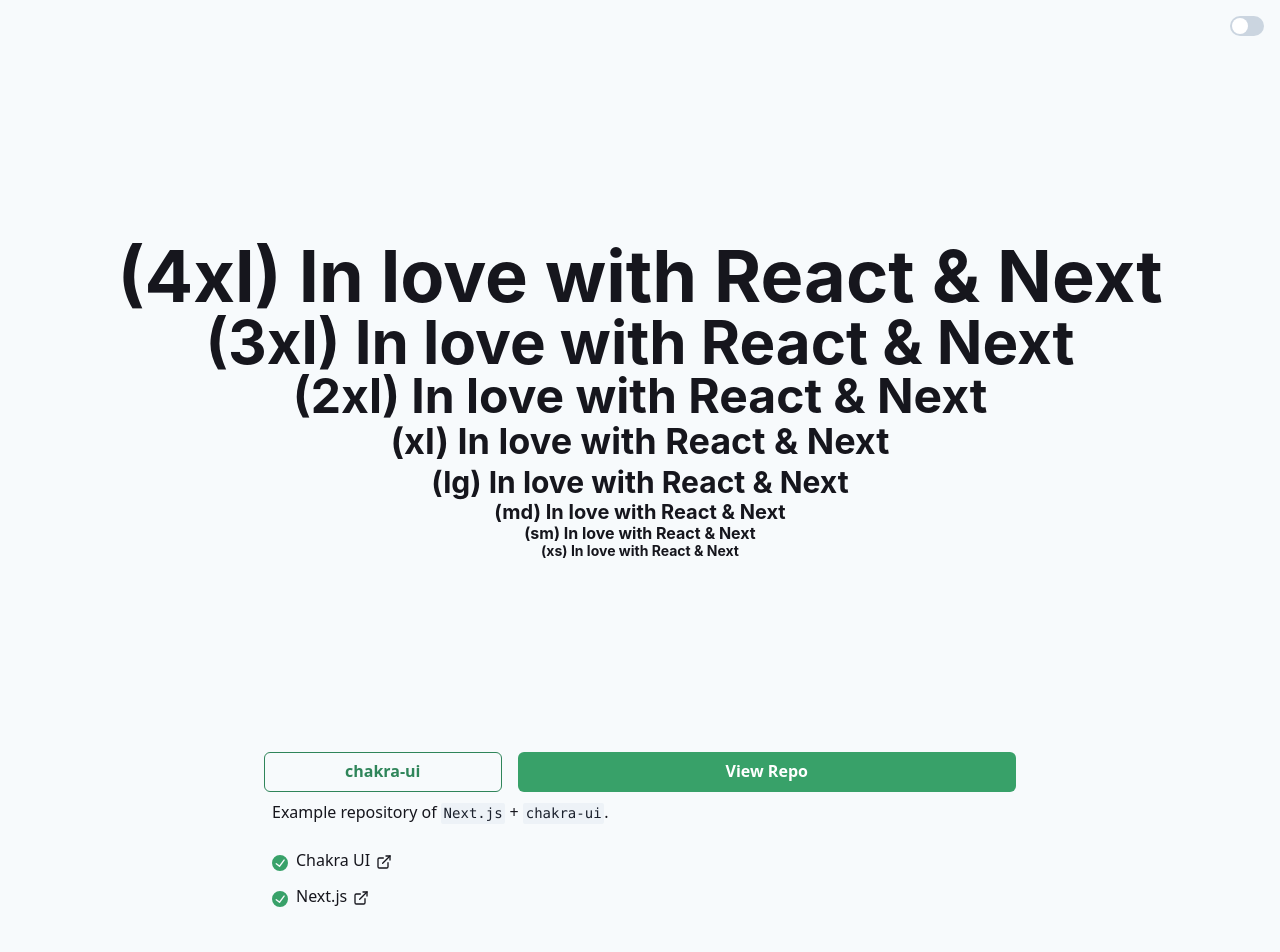
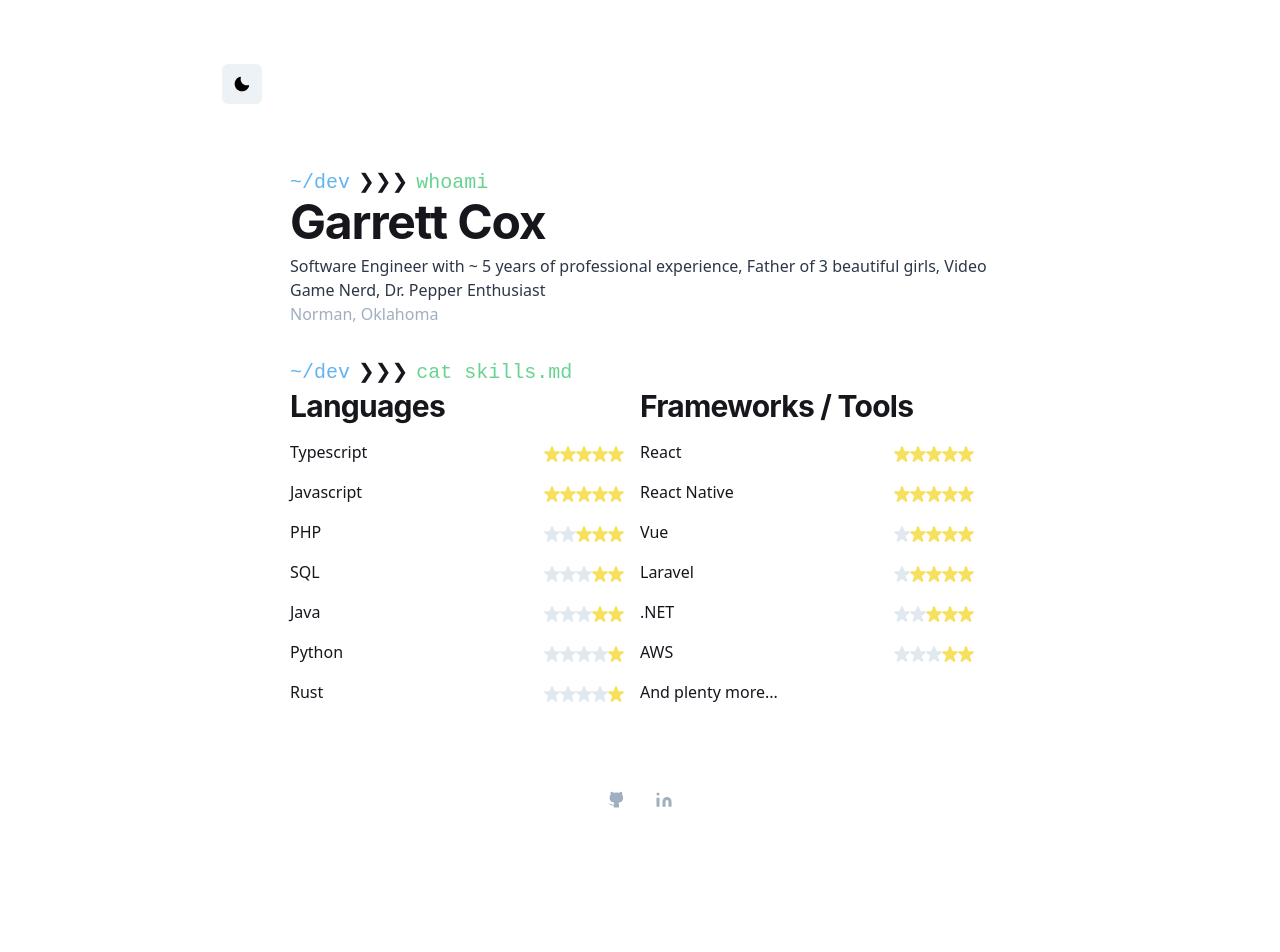
Before and after one commit to garrettjoecox/garrettcox.dev, a Next.js app: page / in a window 1280 px wide. Shown: the top 952 px of the page. After the commit the page ends 840 px from the top, so only its background shows below. Built offline with nearby package versions, Linux system fonts and the light colour scheme.

Commit message:
Implement personal page

```diff
--- /dev/null
+++ b/src/client/components/Container.tsx
@@ -0,0 +1,98 @@
+import { MoonIcon, SunIcon } from '@chakra-ui/icons';
+import { Flex, IconButton, useColorMode } from '@chakra-ui/react';
+import { css, Global } from '@emotion/react';
+import styled from '@emotion/styled';
+import React, { FC } from 'react';
+import Footer from './Footer';
+
+const StickyNav = styled(Flex)`
+  position: sticky;
+  z-index: 10;
+  top: 0;
+  backdrop-filter: saturate(180%) blur(20px);
+  transition: background-color 0.1 ease-in-out;
+`;
+
+const Container: FC<{}> = ({ children }) => {
+  const { colorMode, toggleColorMode } = useColorMode();
+
+  const bgColor = {
+    light: 'white',
+    dark: 'gray.900',
+  };
+  const primarytextColor = {
+    light: 'black',
+    dark: 'white',
+  };
+  const navBgColor = {
+    light: 'rgba(255, 255, 255, 0.8)',
+    dark: 'rgba(23, 25, 35, 0.8)',
+  };
+
+  return (
+    <>
+      <Global
+        styles={css`
+          html {
+            scroll-behavior: smooth;
+          }
+          #__next {
+            display: flex;
+            flex-direction: column;
+            min-height: 100vh;
+            background: ${colorMode === 'light' ? 'white' : '#171923'};
+          }
+        `}
+      />
+      <StickyNav
+        flexDirection="row"
+        justifyContent="space-between"
+        alignItems="center"
+        maxWidth="900px"
+        width="100%"
+        bg={navBgColor[colorMode]}
+        as="nav"
+        p={8}
+        mt={[0, 8]}
+        mb={8}
+        mx="auto"
+      >
+        <IconButton
+          aria-label="Toggle dark mode"
+          icon={colorMode === 'dark' ? <SunIcon color="white" /> : <MoonIcon />}
+          onClick={toggleColorMode}
+        />
+        {/* <Box>
+          <NextLink href="/music" passHref>
+            <Button as="a" variant="ghost" p={[1, 4]}>
+              Music
+            </Button>
+          </NextLink>
+          <NextLink href="/games" passHref>
+            <Button as="a" variant="ghost" p={[1, 4]}>
+              Games
+            </Button>
+          </NextLink>
+          <NextLink href="/movies" passHref>
+            <Button as="a" variant="ghost" p={[1, 4]}>
+              Movies
+            </Button>
+          </NextLink>
+        </Box> */}
+      </StickyNav>
+      <Flex
+        as="main"
+        justifyContent="center"
+        flexDirection="column"
+        bg={bgColor[colorMode]}
+        color={primarytextColor[colorMode]}
+        px={8}
+      >
+        {children}
+        <Footer />
+      </Flex>
+    </>
+  );
+};
+
+export default Container;
--- /dev/null
+++ b/src/client/components/Footer.tsx
@@ -0,0 +1,58 @@
+import { createIcon, Flex, IconButton, Link, useColorMode } from '@chakra-ui/react';
+import React from 'react';
+
+const GithubIcon = createIcon({
+  displayName: 'GithubIcon',
+  path: (
+    <g fill="currentColor" stroke="none" strokeWidth="2" strokeLinecap="round" strokeLinejoin="round">
+      <path d="M9 19c-5 1.5-5-2.5-7-3m14 6v-3.87a3.37 3.37 0 0 0-.94-2.61c3.14-.35 6.44-1.54 6.44-7A5.44 5.44 0 0 0 20 4.77 5.07 5.07 0 0 0 19.91 1S18.73.65 16 2.48a13.38 13.38 0 0 0-7 0C6.27.65 5.09 1 5.09 1A5.07 5.07 0 0 0 5 4.77a5.44 5.44 0 0 0-1.5 3.78c0 5.42 3.3 6.61 6.44 7A3.37 3.37 0 0 0 9 18.13V22" />
+    </g>
+  ),
+});
+
+const LinkedInIcon = createIcon({
+  displayName: 'LinkedInIcon',
+  path: (
+    <g fill="currentColor" stroke="none" strokeWidth="2" strokeLinecap="round" strokeLinejoin="round">
+      <path d="M16 8a6 6 0 0 1 6 6v7h-4v-7a2 2 0 0 0-2-2 2 2 0 0 0-2 2v7h-4v-7a6 6 0 0 1 6-6z" />
+      <rect x="2" y="9" width="4" height="12" />
+      <circle cx="4" cy="4" r="2" />
+    </g>
+  ),
+});
+
+const Footer = () => {
+  const { colorMode } = useColorMode();
+
+  const iconColor = {
+    light: 'gray.400',
+    dark: 'gray.600',
+  };
+
+  return (
+    <Flex align="center" mb={4} direction="column">
+      <div>
+        <Link href="https://github.com/garrettjoecox" title="GitHub" isExternal>
+          <IconButton
+            aria-label="GitHub"
+            icon={<GithubIcon />}
+            size="lg"
+            color={iconColor[colorMode]}
+            variant="ghost"
+          />
+        </Link>
+        <Link href="https://www.linkedin.com/in/garrettjoecox" title="LinkedIn" isExternal>
+          <IconButton
+            aria-label="LinkedIn"
+            icon={<LinkedInIcon />}
+            size="lg"
+            color={iconColor[colorMode]}
+            variant="ghost"
+          />
+        </Link>
+      </div>
+    </Flex>
+  );
+};
+
+export default Footer;
--- a/src/pages/index.tsx
+++ b/src/pages/index.tsx
@@ -1,115 +1,127 @@
-import { CheckCircleIcon, ExternalLinkIcon } from '@chakra-ui/icons';
-import {
-  Button,
-  Code,
-  Flex,
-  Heading,
-  Icon,
-  Link as ChakraLink,
-  List,
-  ListIcon,
-  ListItem,
-  Stack,
-  Switch,
-  Text,
-  useColorMode,
-} from '@chakra-ui/react';
-import React from 'react';
+/* eslint-disable @typescript-eslint/no-use-before-define */
+import { StarIcon } from '@chakra-ui/icons';
+import { Box, Flex, Heading, Spacer, Stack, Text, useColorMode } from '@chakra-ui/react';
+import Container from 'client/components/Container';
+import React, { FC, useMemo } from 'react';
 
 export default function Index(): JSX.Element {
-  const { colorMode, toggleColorMode } = useColorMode();
+  const { colorMode } = useColorMode();
+  const occupationColor = {
+    light: 'gray.700',
+    dark: 'gray.300',
+  };
+  const locationColor = {
+    light: 'gray.400',
+    dark: 'gray.600',
+  };
 
-  const bgColor = { light: 'gray.50', dark: 'gray.900' };
-  const color = { light: 'black', dark: 'white' };
-  const isDark = colorMode === 'dark';
+  const languages: { [index: string]: number } = useMemo(
+    () => ({
+      Typescript: 5,
+      Javascript: 5,
+      PHP: 3,
+      SQL: 2,
+      Java: 2,
+      Python: 1,
+      Rust: 1,
+    }),
+    [],
+  );
+  const tools: { [index: string]: number } = useMemo(
+    () => ({
+      React: 5,
+      'React Native': 5,
+      Vue: 4,
+      Laravel: 4,
+      '.NET': 3,
+      AWS: 2,
+    }),
+    [],
+  );
+  const yearsOfExperience = useMemo(() => new Date().getFullYear() - new Date('2015').getFullYear(), []);
+
   return (
-    <Flex
-      direction="column"
-      alignItems="center"
-      justifyContent="flex-start"
-      bg={bgColor[colorMode]}
-      color={color[colorMode]}
-    >
-      <Flex direction="column" justifyContent="center" alignItems="center" height="100vh">
-        <Heading as="h1" size="4xl" isTruncated>
-          (4xl) In love with React & Next
+    <Container>
+      <Stack as="main" spacing={8} justifyContent="center" m="0 auto 4rem auto" maxWidth="700px" width="100%">
+        <Flex flexDirection="column">
+          <CommandText>whoami</CommandText>
+          <Heading letterSpacing="tight" mb={2} size="2xl">
+            Garrett Cox
           </Heading>
-        <Heading as="h2" size="3xl" isTruncated>
-          (3xl) In love with React & Next
+          <Text color={occupationColor[colorMode]}>
+            Software Engineer with ~ {yearsOfExperience} years of professional experience, Father of 3 beautiful girls,
+            Video Game Nerd, Dr. Pepper Enthusiast
+          </Text>
+          <Text color={locationColor[colorMode]}>Norman, Oklahoma</Text>
+        </Flex>
+        <Flex flexDirection="column" mt={8}>
+          <CommandText>cat skills.md</CommandText>
+          <Flex flexWrap="wrap" justifyContent="space-between">
+            <Box flex="1 1 300px" mr={4}>
+              <Heading letterSpacing="tight" mb={2} size="lg">
+                Languages
               </Heading>
-        <Heading as="h2" size="2xl">
-          (2xl) In love with React & Next
+              {Object.keys(languages).map((language) => (
+                <Flex key={language}>
+                  <Box py="2">{language}</Box>
+                  <Spacer />
+                  <Box py="2">
+                    <StarRating rating={languages[language]} />
+                  </Box>
+                </Flex>
+              ))}
+            </Box>
+            <Box flex="1 1 300px" mr={4}>
+              <Heading letterSpacing="tight" mb={2} size="lg">
+                Frameworks / Tools
               </Heading>
-        <Heading as="h2" size="xl">
-          (xl) In love with React & Next
-        </Heading>
-        <Heading as="h3" size="lg">
-          (lg) In love with React & Next
-        </Heading>
-        <Heading as="h4" size="md">
-          (md) In love with React & Next
-        </Heading>
-        <Heading as="h5" size="sm">
-          (sm) In love with React & Next
-        </Heading>
-        <Heading as="h6" size="xs">
-          (xs) In love with React & Next
-        </Heading>
+              {Object.keys(tools).map((tool) => (
+                <Flex key={tool}>
+                  <Box py="2">{tool}</Box>
+                  <Spacer />
+                  <Box py="2">
+                    <StarRating rating={tools[tool]} />
+                  </Box>
                 </Flex>
-      <Stack spacing="1.5rem" width="100%" maxWidth="48rem" px="1rem">
-        <Text>
-          Example repository of <Code>Next.js</Code> + <Code>chakra-ui</Code>.
-        </Text>
-
-        <List spacing={3} my={0}>
-          <ListItem>
-            <ListIcon as={CheckCircleIcon} color="green.500" />
-            <ChakraLink isExternal href="https://chakra-ui.com" flexGrow={1} mr={2}>
-              Chakra UI <Icon as={ExternalLinkIcon} mx="2px" />
-            </ChakraLink>
-          </ListItem>
-          <ListItem>
-            <ListIcon as={CheckCircleIcon} color="green.500" />
-            <ChakraLink isExternal href="https://nextjs.org" flexGrow={1} mr={2}>
-              Next.js <Icon as={ExternalLinkIcon} mx="2px" />
-            </ChakraLink>
-          </ListItem>
-        </List>
-      </Stack>
-      <Switch position="fixed" top="1rem" right="1rem" color="green" isChecked={isDark} onChange={toggleColorMode} />
-      <Flex as="footer" py="8rem">
-        <Text>Next ❤️ Chakra</Text>
+              ))}
+              <Flex>
+                <Box py="2">And plenty more...</Box>
+                <Spacer />
               </Flex>
-      <Flex
-        direction="column"
-        alignItems="center"
-        justifyContent="flex-start"
-        bg={bgColor[colorMode]}
-        color={color[colorMode]}
-        flexDirection="row"
-        position="fixed"
-        bottom="0"
-        width="100%"
-        maxWidth="48rem"
-        py={2}
-      >
-        <ChakraLink isExternal href="https://chakra-ui.com" flexGrow={1} mx={2}>
-          <Button width="100%" variant="outline" colorScheme="green">
-            chakra-ui
-          </Button>
-        </ChakraLink>
-
-        <ChakraLink
-          isExternal
-          href="https://github.com/vercel/next.js/blob/canary/examples/with-chakra-ui-typescript"
-          flexGrow={3}
-          mx={2}
-        >
-          <Button width="100%" variant="solid" colorScheme="green">
-            View Repo
-          </Button>
-        </ChakraLink>
+            </Box>
           </Flex>
         </Flex>
+      </Stack>
+    </Container>
   );
 }
+
+const CommandText: FC<{}> = ({ children }) => (
+  <Flex>
+    <Text as="span" fontFamily="monospace" pr="2" fontSize="20px" color="blue.300">
+      ~/dev
+    </Text>
+    <Text as="span" fontFamily="monospace" pr="2" fontSize="20px">
+      ❯❯❯
+    </Text>
+    <Text as="span" fontFamily="monospace" pr="2" fontSize="20px" color="green.300">
+      {children}
+    </Text>
+  </Flex>
+);
+
+const StarRating: FC<{ rating: number }> = ({ rating }) => {
+  const { colorMode } = useColorMode();
+  const starColor = {
+    light: 'gray.200',
+    dark: 'gray.700',
+  };
+
+  return (
+    <Box>
+      {[1, 2, 3, 4, 5].map((s) => (
+        <StarIcon key={s} color={6 - s <= rating ? 'yellow.300' : starColor[colorMode]} />
+      ))}
+    </Box>
+  );
+};
```
Also changed, not shown: .eslintrc.json. Lines whose indentation alone changed are shown as unchanged.
